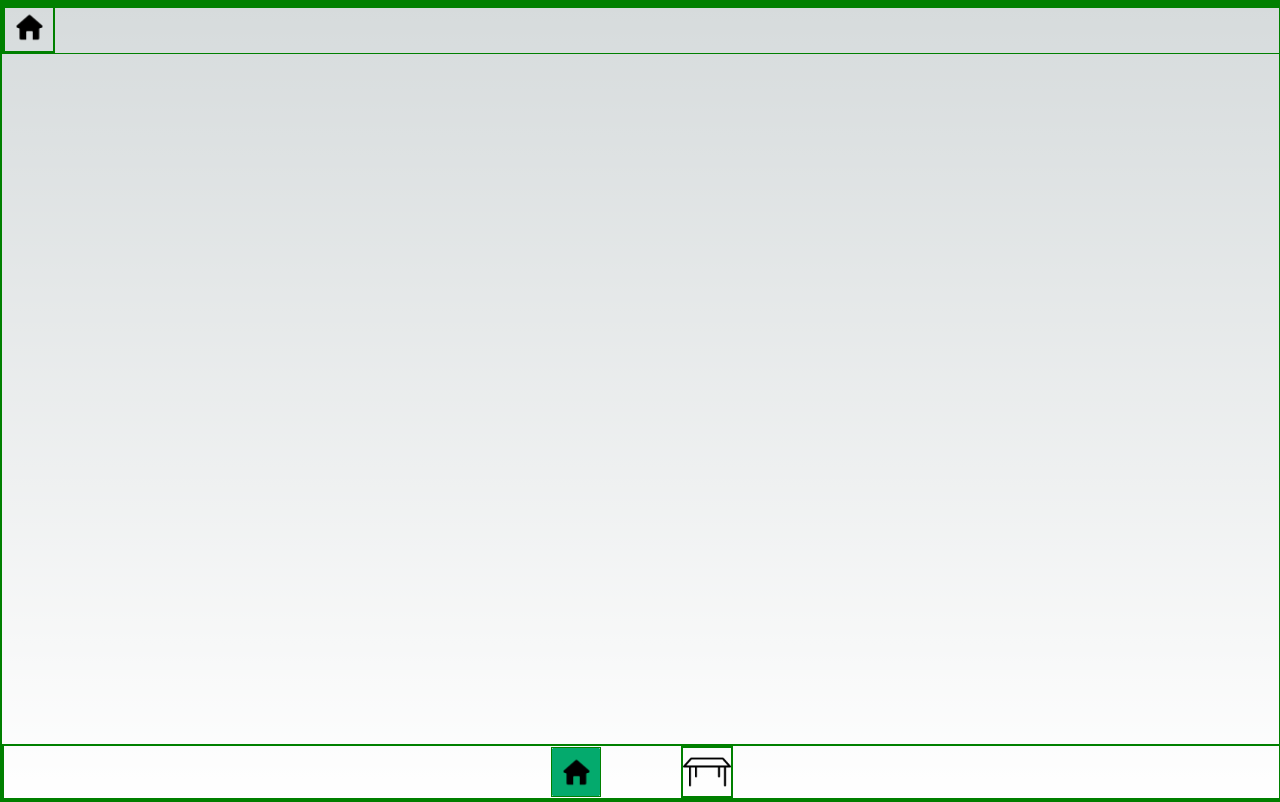
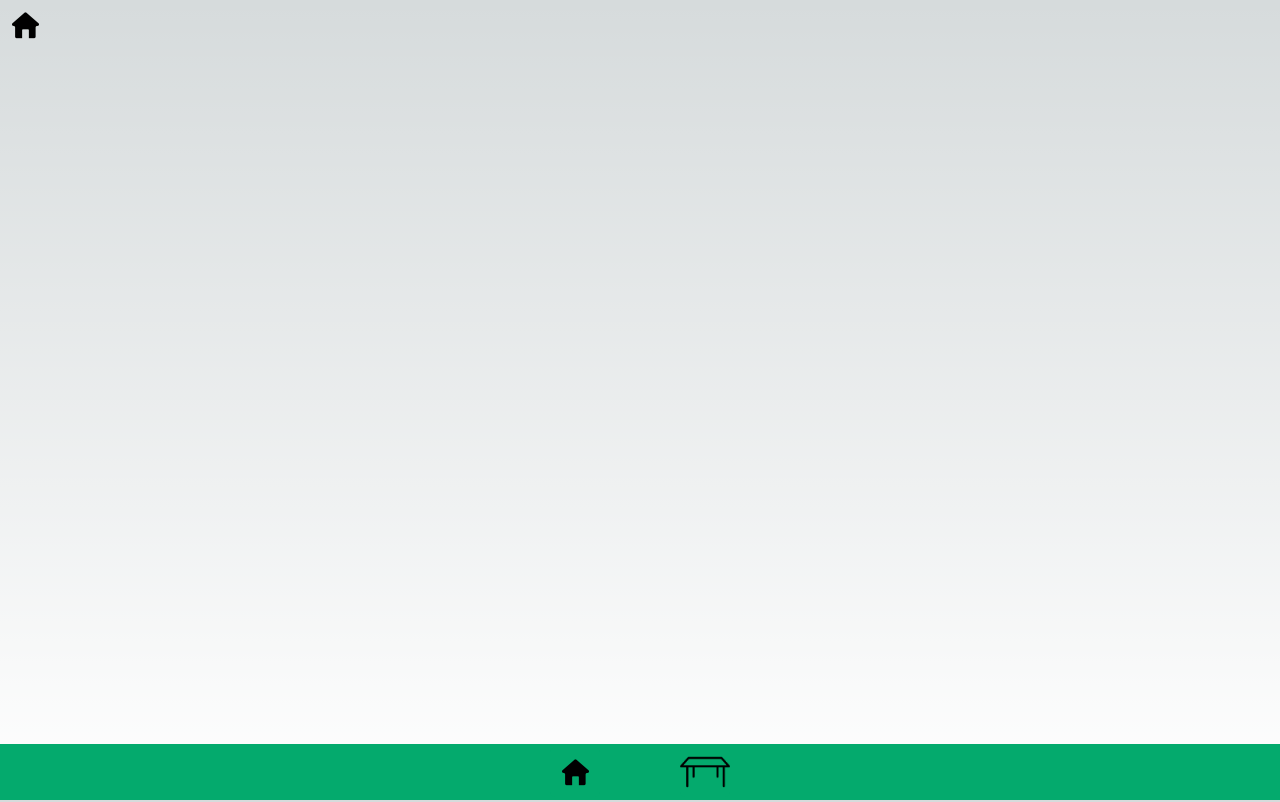
Before and after one commit to NachoBerardo/Waitless, a Next.js app in the folder waitless/: page / in a window 1280 px wide. Built offline with nearby package versions, Linux system fonts and the light colour scheme.

Commit message:
arreglé bugueo

```diff
--- a/waitless/src/pages/footer.tsx
+++ b/waitless/src/components/footer.tsx
@@ -2,8 +2,8 @@ import Image from 'next/image';
 
 export default function Footer() {
     return(
-        <footer className= "flex w-screen fixed bottom-0  content-center" id="footer">
-            <div className="flex min-w-full gap-20 justify-center place-items-center">
+        <footer className= "flex fixed bottom-0 content-center" id="footer">
+            <div className="flex min-w-full gap-20 justify-center place-items-center bg-footer">
                 <button className="" id="footer_button"   >
                     <Image
                         src="/homeicon.jpg"
@@ -12,7 +12,7 @@ export default function Footer() {
                         height={50}
                     />
                 </button>
-                <button  className="">
+                <button  className="" id="footer_button">
                     <Image
                         src="/table.png"
                         alt='Icono mesa'
--- a/waitless/src/pages/_document.tsx
+++ b/waitless/src/pages/_document.tsx
@@ -1,18 +1,15 @@
 import { Html, Head, Main, NextScript } from 'next/document'
-import  Footer  from './footer'
-import  Header  from './header'
+import  Footer  from '../components/footer'
+import  Header  from '../components/header'
 
 export default function document() {
   return (
     <Html lang="en">
-      <Header/>
-      <body className="w-screen h-screen">
+      <Head/>
+      <body className="w-screen h-screen ">
         <Main />
-        <div className="bg-footer"></div>
         <NextScript />
       </body>
-      <Head />
-      <Footer/>
     </Html>
   )
 }
--- a/waitless/src/pages/index.tsx
+++ b/waitless/src/pages/index.tsx
@@ -1,16 +1,20 @@
 import Image from 'next/image'
 import { Inter } from 'next/font/google'
+import  Footer  from '../components/footer'
+import  Header  from '../components/header'
 
 const inter = Inter({ subsets: ['latin'] })
 
 export default function Home() {
   return (
+      <main className="w-screen h-screen">
+        <Header></Header>
 
+        <section className='container w-screen h-10'>
 
-      <main>
+        </section>
 
+        <Footer></Footer>
       </main>
-
-
   )
 }
--- a/waitless/src/styles/globals.css
+++ b/waitless/src/styles/globals.css
@@ -3,7 +3,8 @@
 @tailwind utilities;
 
 #footer{
-  height: 7%
+  height: 7%;
+  width: 100%;
 }
 
 #footer_button{
@@ -17,7 +18,7 @@
 #footer_button:active {background-color: #3e8e41; box-shadow: 0 5px #666; transform: translateY(2px)}
 
 *{
-  border: 1px solid green
+  /* border: 1px solid green */
 }
 :root {
   --foreground-rgb: 0, 0, 0;
```
Also changed, not shown: waitless/src/components/header.tsx (renamed from waitless/src/pages/header.tsx), 1 other file (tests, documents, lock files or other folders).
